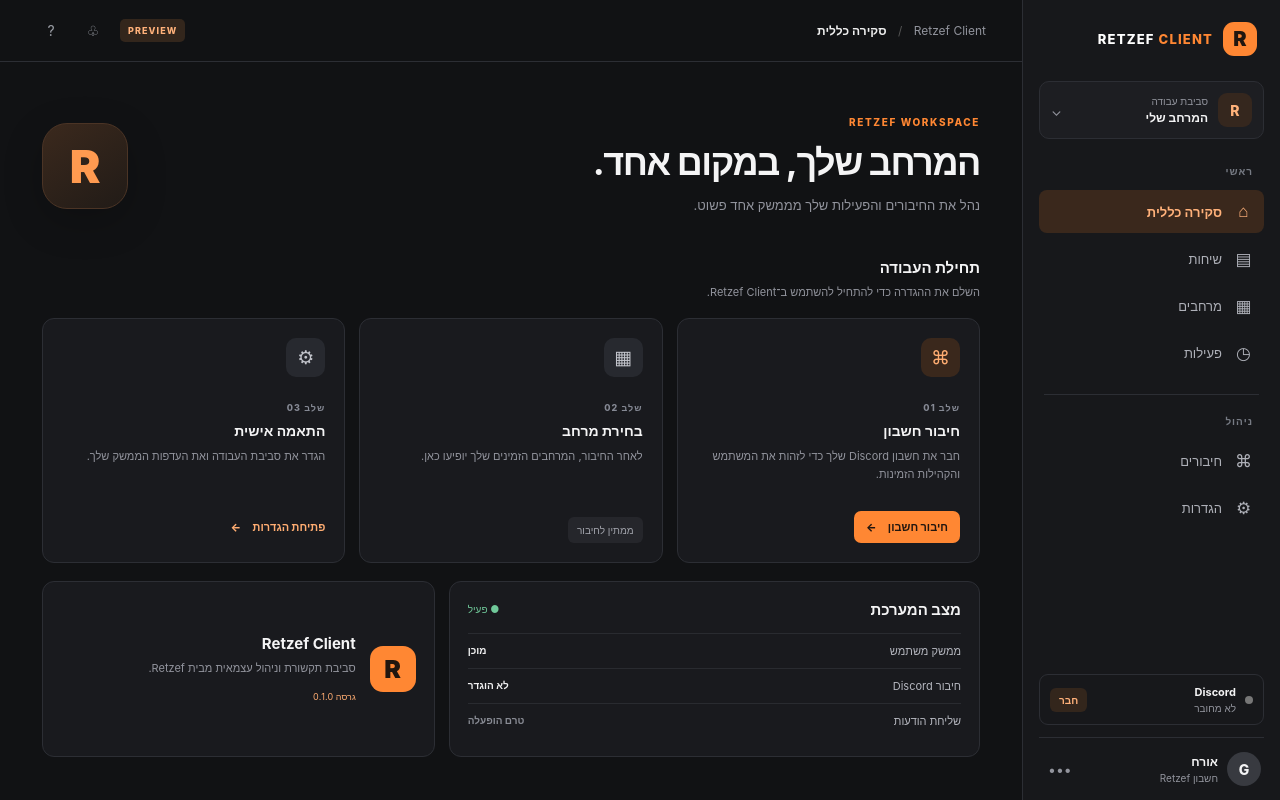
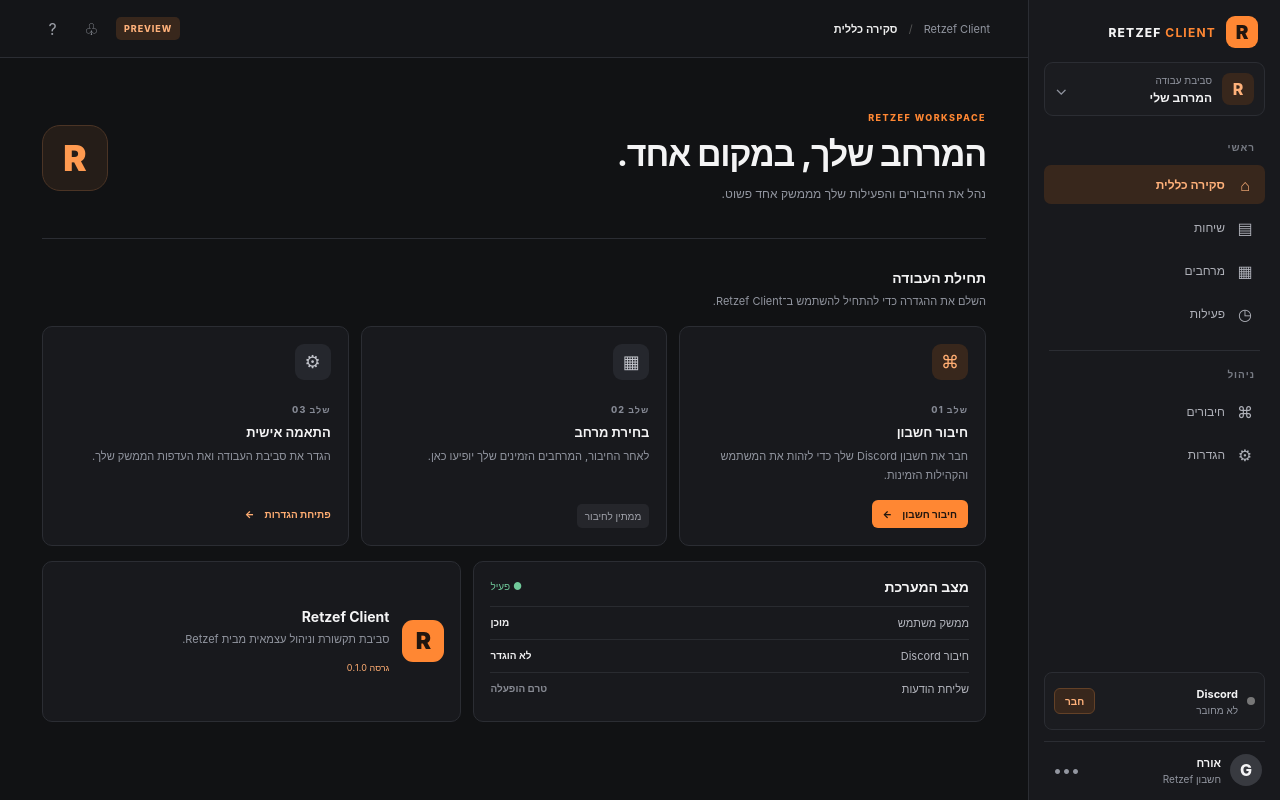
Before and after one commit to jjjbnm/retzef-client, a plain HTML site: page index.html in a window 1280 px wide. Drawn offline with Linux system fonts and the light colour scheme.

Commit message:
Polish Retzef Client spacing and responsive layout

```diff
--- a/styles.css
+++ b/styles.css
@@ -1,15 +1,87 @@
-:root{color-scheme:dark;--bg:#111214;--panel:#191a1e;--panel2:#202126;--line:#2c2e34;--text:#f4f4f5;--muted:#92949d;--orange:#ff8733;--orange-soft:#3a281c}
-*{box-sizing:border-box}body{margin:0;background:var(--bg);color:var(--text);font-family:Inter,Arial,sans-serif;font-size:14px}button{font:inherit;cursor:pointer}.app-shell{min-height:100dvh;display:grid;grid-template-columns:258px minmax(0,1fr)}
-.sidebar{height:100dvh;position:sticky;top:0;background:#17181b;border-left:1px solid var(--line);padding:22px 16px 14px;display:flex;flex-direction:column}
-.brand{display:flex;align-items:center;gap:10px;padding:0 7px 25px;color:#fff;text-decoration:none;font-size:13px;font-weight:800;letter-spacing:.09em}.brand b{color:var(--orange);font-weight:800}.brand-mark{width:34px;height:34px;border-radius:11px;background:var(--orange);color:#21160f;display:grid;place-items:center;font-size:20px;font-weight:900;letter-spacing:0}
-.workspace-switch{display:flex;align-items:center;gap:10px;padding:11px;border:1px solid var(--line);border-radius:10px;background:#1d1e22}.workspace-avatar{width:34px;height:34px;border-radius:9px;background:#35271e;color:#ffb27a;display:grid;place-items:center;font-weight:800}.workspace-switch>span:nth-child(2){flex:1}.workspace-switch small,.workspace-switch strong{display:block}.workspace-switch small{font-size:10px;color:var(--muted);margin-bottom:3px}.workspace-switch strong{font-size:12px}.chevron{color:var(--muted)}
-.navigation{padding-top:26px;display:flex;flex-direction:column;gap:5px}.nav-label{font-size:10px;color:#777b84;font-weight:800;letter-spacing:.1em;padding:0 11px 8px}.nav-item{border:0;background:transparent;color:#aeb0b8;display:flex;align-items:center;gap:12px;text-align:right;width:100%;padding:11px;border-radius:8px;font-size:13px}.nav-item:hover{background:#222328;color:#fff}.nav-item.selected{background:var(--orange-soft);color:#ffb17a;font-weight:700}.nav-icon{width:19px;text-align:center;font-size:17px}.nav-separator{height:1px;background:var(--line);margin:15px 5px}
-.sidebar-bottom{margin-top:auto}.connection-mini{border:1px solid var(--line);border-radius:9px;padding:10px;display:flex;align-items:center;gap:9px;margin-bottom:12px}.connection-dot{width:8px;height:8px;border-radius:50%;background:#777;flex:none}.connection-mini>span:nth-child(2){flex:1}.connection-mini strong,.connection-mini small{display:block}.connection-mini strong{font-size:11px}.connection-mini small{font-size:10px;color:var(--muted);margin-top:3px}.mini-connect{border:0;background:#33261c;color:#ffb17a;padding:6px 9px;border-radius:6px;font-size:10px;font-weight:700}
-.user-card{border-top:1px solid var(--line);padding:14px 3px 0;display:flex;align-items:center;gap:9px}.user-avatar{width:34px;height:34px;border-radius:50%;background:#383a40;display:grid;place-items:center;font-weight:800}.user-meta{flex:1}.user-meta strong,.user-meta small{display:block}.user-meta strong{font-size:12px}.user-meta small{font-size:10px;color:var(--muted);margin-top:3px}.more-button{background:transparent;color:var(--muted);border:0}
-.main-area{min-width:0}.header{height:62px;border-bottom:1px solid var(--line);display:flex;align-items:center;justify-content:space-between;padding:0 36px}.breadcrumb{font-size:12px;color:var(--muted)}.breadcrumb span{padding:0 8px;color:#555}.breadcrumb strong{color:#eee;font-weight:600}.header-actions{display:flex;align-items:center;gap:12px}.environment{font-size:9px;letter-spacing:.12em;color:#ffb17a;background:#33261c;padding:6px 8px;border-radius:5px;font-weight:800}.header-icon{width:30px;height:30px;border:0;background:transparent;color:#9da0a8;border-radius:7px}.header-icon:hover{background:#24252a;color:#fff}
-.page-content{max-width:1120px;margin:0 auto;padding:54px 42px 40px}.welcome-row{display:flex;align-items:center;justify-content:space-between;padding-bottom:42px}.eyebrow{font-size:10px;color:var(--orange);font-weight:800;letter-spacing:.16em;margin-bottom:12px}.welcome-row h1{font-size:clamp(26px,3vw,36px);margin:0 0 10px;letter-spacing:-.04em}.welcome-row p,.section-title p{margin:0;color:var(--muted);line-height:1.7;font-size:13px}.welcome-symbol{width:86px;height:86px;border:1px solid #4b3425;border-radius:25px;background:linear-gradient(145deg,#3b291d,#211b17);display:grid;place-items:center;color:#ff9a50;font-size:46px;font-weight:900;box-shadow:0 12px 40px #0003}
-.section-title{display:flex;align-items:center;justify-content:space-between;margin-bottom:16px}.section-title h2,.panel h2,.about-panel h2{font-size:15px;margin:0 0 6px}.section-title p{font-size:11px}.setup-grid{display:grid;grid-template-columns:repeat(3,minmax(0,1fr));gap:14px}.setup-card{min-height:245px;border:1px solid var(--line);border-radius:12px;background:var(--panel);padding:19px;display:flex;flex-direction:column;align-items:flex-start}.card-icon{width:39px;height:39px;border-radius:10px;display:grid;place-items:center;font-size:19px;margin-bottom:20px}.orange-icon{background:#3a281c;color:#ffad72}.dark-icon{background:#27292f;color:#c2c4cb}.step{font-size:9px;color:#858994;letter-spacing:.12em;font-weight:800}.card-copy h3{font-size:14px;margin:8px 0}.card-copy p{font-size:11px;line-height:1.7;color:var(--muted);margin:0}.card-action,.text-action{margin-top:auto;border:0;background:var(--orange);color:#21160f;padding:9px 12px;border-radius:7px;font-size:11px;font-weight:800}.card-action span,.text-action span{padding-right:9px}.coming{margin-top:auto;color:#a1a3ab;font-size:10px;background:#25262b;padding:7px 9px;border-radius:6px}.text-action{background:transparent;color:#ffad72;padding-right:0}
-.bottom-grid{display:grid;grid-template-columns:1.15fr .85fr;gap:14px;margin-top:18px}.panel{background:var(--panel);border:1px solid var(--line);border-radius:12px;padding:18px}.panel-heading{display:flex;align-items:center;justify-content:space-between;margin-bottom:14px}.panel-heading h2{margin:0}.live-dot{font-size:10px;color:#70c99a}.system-row{display:flex;justify-content:space-between;padding:10px 0;border-top:1px solid #292b30;color:#b6b8c0;font-size:11px}.system-row strong{color:#f0f0f1;font-size:10px}.system-row .muted{color:#888b94}.about-panel{display:flex;align-items:center;gap:14px}.about-mark{width:46px;height:46px;flex:none;border-radius:13px;background:var(--orange);color:#21160f;display:grid;place-items:center;font-size:25px;font-weight:900}.about-panel h2{margin-bottom:7px}.about-panel p{font-size:11px;color:var(--muted);line-height:1.6;margin:0 0 8px}.version{font-size:9px;color:#ffad72}
-#toast{position:fixed;bottom:20px;left:50%;transform:translateX(-50%);background:#25262b;border:1px solid #45474e;padding:10px 15px;border-radius:8px;opacity:0;pointer-events:none;transition:.2s}#toast.show{opacity:1}
-@media(max-width:900px){.app-shell{grid-template-columns:220px minmax(0,1fr)}.page-content{padding:38px 25px}.setup-grid{grid-template-columns:1fr 1fr}.setup-card:last-child{grid-column:span 2;min-height:190px}}
-@media(max-width:620px){.app-shell{grid-template-columns:1fr}.sidebar{height:auto;position:relative;padding:12px 14px 10px;border-left:0;border-bottom:1px solid var(--line)}.brand{padding:0 3px 12px}.workspace-switch{display:none}.navigation{padding-top:0;display:grid;grid-template-columns:repeat(3,minmax(0,1fr));gap:4px}.nav-label,.nav-separator,.nav-item[data-view="activity"],.nav-item[data-view="connections"]{display:none}.nav-item{justify-content:center;gap:6px;padding:9px 4px;font-size:11px}.nav-icon{width:auto}.sidebar-bottom{margin-top:10px}.connection-mini{margin-bottom:8px;padding:7px 9px}.user-card{display:none}.header{height:52px;padding:0 16px}.page-content{padding:30px 17px}.welcome-row{padding-bottom:30px}.welcome-symbol{width:58px;height:58px;border-radius:17px;font-size:31px}.welcome-row h1{font-size:25px}.welcome-row p{font-size:11px}.setup-grid{grid-template-columns:1fr}.setup-card,.setup-card:last-child{grid-column:auto;min-height:205px}.bottom-grid{grid-template-columns:1fr}.about-panel{min-height:110px}}
+:root{color-scheme:dark;--bg:#111214;--surface:#18191d;--surface-raised:#1e2025;--surface-hover:#25272d;--border:#2b2d33;--text:#f4f4f5;--muted:#9296a0;--orange:#ff8733;--orange-bg:#38271c}
+*{box-sizing:border-box}
+html,body{margin:0;min-height:100%;background:var(--bg);color:var(--text);font-family:Inter,Arial,sans-serif}
+button{font:inherit;cursor:pointer}
+.app-shell{min-height:100dvh;display:grid;grid-template-columns:252px minmax(0,1fr)}
+.sidebar{height:100dvh;position:sticky;top:0;background:var(--surface);border-left:1px solid var(--border);padding:20px 15px 14px;display:flex;flex-direction:column}
+.brand{height:42px;display:flex;align-items:center;gap:10px;padding:0 7px 18px;color:var(--text);text-decoration:none;font-size:12px;font-weight:800;letter-spacing:.1em}
+.brand b{color:var(--orange)}
+.brand-mark{width:32px;height:32px;border-radius:9px;background:var(--orange);color:#21160f;display:grid;place-items:center;font-size:19px;font-weight:900;letter-spacing:0}
+.workspace-switch{display:flex;align-items:center;gap:10px;padding:10px;border:1px solid var(--border);border-radius:9px;background:#1b1c20}
+.workspace-avatar{width:32px;height:32px;border-radius:8px;background:var(--orange-bg);color:#ffb17a;display:grid;place-items:center;font-weight:800}
+.workspace-switch>span:nth-child(2){flex:1;min-width:0}
+.workspace-switch small,.workspace-switch strong{display:block}
+.workspace-switch small{font-size:10px;color:var(--muted);margin-bottom:4px}
+.workspace-switch strong{font-size:12px}
+.chevron{color:var(--muted)}
+.navigation{padding-top:25px;display:flex;flex-direction:column;gap:4px}
+.nav-label{font-size:10px;color:#777b84;font-weight:800;letter-spacing:.1em;padding:0 10px 8px}
+.nav-item{height:39px;border:0;background:transparent;color:#aeb0b8;display:flex;align-items:center;gap:11px;text-align:right;width:100%;padding:0 11px;border-radius:7px;font-size:12px}
+.nav-item:hover{background:var(--surface-hover);color:#fff}
+.nav-item.selected{background:var(--orange-bg);color:#ffb17a;font-weight:700}
+.nav-icon{width:18px;text-align:center;font-size:16px}
+.nav-separator{height:1px;background:var(--border);margin:13px 5px}
+.sidebar-bottom{margin-top:auto}
+.connection-mini{min-height:58px;border:1px solid var(--border);border-radius:8px;padding:9px;display:flex;align-items:center;gap:9px;margin-bottom:11px;background:#1b1c20}
+.connection-dot{width:8px;height:8px;border-radius:50%;background:#777;flex:none}
+.connection-mini>span:nth-child(2){flex:1;min-width:0}
+.connection-mini strong,.connection-mini small{display:block}
+.connection-mini strong{font-size:11px}
+.connection-mini small{font-size:10px;color:var(--muted);margin-top:3px}
+.mini-connect{border:1px solid #634127;background:var(--orange-bg);color:#ffb17a;padding:6px 10px;border-radius:6px;font-size:10px;font-weight:700}
+.user-card{border-top:1px solid var(--border);padding:12px 3px 0;display:flex;align-items:center;gap:9px}
+.user-avatar{width:32px;height:32px;border-radius:50%;background:#383a40;display:grid;place-items:center;font-weight:800}
+.user-meta{flex:1;min-width:0}
+.user-meta strong,.user-meta small{display:block}
+.user-meta strong{font-size:11px}
+.user-meta small{font-size:10px;color:var(--muted);margin-top:3px}
+.more-button{background:transparent;color:var(--muted);border:0}
+.main-area{min-width:0}
+.header{height:58px;border-bottom:1px solid var(--border);display:flex;align-items:center;justify-content:space-between;padding:0 clamp(18px,3vw,38px);background:#141518}
+.breadcrumb{font-size:11px;color:var(--muted)}
+.breadcrumb span{padding:0 8px;color:#555}
+.breadcrumb strong{color:#eee;font-weight:600}
+.header-actions{display:flex;align-items:center;gap:10px}
+.environment{font-size:9px;letter-spacing:.1em;color:#ffb17a;background:var(--orange-bg);padding:6px 8px;border-radius:5px;font-weight:800}
+.header-icon{width:29px;height:29px;border:0;background:transparent;color:#9da0a8;border-radius:6px}
+.header-icon:hover{background:var(--surface-hover);color:#fff}
+.page-content{width:min(100%,1040px);margin:0 auto;padding:clamp(28px,5vw,54px) clamp(17px,4vw,42px) 38px}
+.welcome-row{display:flex;align-items:center;justify-content:space-between;gap:20px;padding-bottom:34px;border-bottom:1px solid var(--border)}
+.eyebrow{font-size:9px;color:var(--orange);font-weight:800;letter-spacing:.16em;margin-bottom:11px}
+.welcome-row h1{font-size:clamp(24px,3vw,34px);margin:0 0 9px;letter-spacing:-.035em;line-height:1.2}
+.welcome-row p,.section-title p{margin:0;color:var(--muted);line-height:1.7;font-size:12px}
+.welcome-symbol{width:66px;height:66px;flex:none;border:1px solid #4b3425;border-radius:18px;background:#251d18;display:grid;place-items:center;color:#ff9a50;font-size:35px;font-weight:900}
+.section-title{display:flex;align-items:end;justify-content:space-between;margin:30px 0 15px}
+.section-title h2,.panel h2,.about-panel h2{font-size:14px;margin:0 0 6px}
+.section-title p{font-size:11px}
+.setup-grid{display:grid;grid-template-columns:repeat(3,minmax(0,1fr));gap:12px}
+.setup-card{min-height:220px;border:1px solid var(--border);border-radius:10px;background:var(--surface);padding:17px;display:flex;flex-direction:column;align-items:flex-start;transition:border-color .18s,transform .18s}
+.setup-card:hover{border-color:#55402f;transform:translateY(-2px)}
+.card-icon{width:36px;height:36px;border-radius:9px;display:grid;place-items:center;font-size:18px;margin-bottom:17px}
+.orange-icon{background:var(--orange-bg);color:#ffad72}
+.dark-icon{background:#25272d;color:#c2c4cb}
+.step{font-size:9px;color:#858994;letter-spacing:.12em;font-weight:800}
+.card-copy h3{font-size:13px;margin:7px 0}
+.card-copy p{font-size:11px;line-height:1.7;color:var(--muted);margin:0}
+.card-action,.text-action{margin-top:auto;border:0;background:var(--orange);color:#21160f;padding:8px 11px;border-radius:6px;font-size:10px;font-weight:800}
+.card-action span,.text-action span{padding-right:8px}
+.coming{margin-top:auto;color:#a1a3ab;font-size:10px;background:#25262b;padding:6px 8px;border-radius:5px}
+.text-action{background:transparent;color:#ffad72;padding-right:0}
+.bottom-grid{display:grid;grid-template-columns:1.1fr .9fr;gap:12px;margin-top:15px}
+.panel{background:var(--surface);border:1px solid var(--border);border-radius:10px;padding:16px}
+.panel-heading{display:flex;align-items:center;justify-content:space-between;margin-bottom:11px}
+.panel-heading h2{margin:0}
+.live-dot{font-size:10px;color:#70c99a}
+.system-row{display:flex;justify-content:space-between;gap:12px;padding:9px 0;border-top:1px solid #292b30;color:#b6b8c0;font-size:11px}
+.system-row strong{color:#f0f0f1;font-size:10px}
+.system-row .muted{color:#888b94}
+.about-panel{display:flex;align-items:center;gap:13px}
+.about-mark{width:42px;height:42px;flex:none;border-radius:11px;background:var(--orange);color:#21160f;display:grid;place-items:center;font-size:23px;font-weight:900}
+.about-panel h2{margin-bottom:6px}
+.about-panel p{font-size:11px;color:var(--muted);line-height:1.6;margin:0 0 7px}
+.version{font-size:9px;color:#ffad72}
+#toast{position:fixed;bottom:20px;left:50%;transform:translateX(-50%);background:#25262b;border:1px solid #45474e;padding:10px 15px;border-radius:8px;opacity:0;pointer-events:none;transition:.2s}
+#toast.show{opacity:1}
+@media(max-width:920px){.app-shell{grid-template-columns:220px minmax(0,1fr)}.setup-grid{grid-template-columns:1fr 1fr}.setup-card:last-child{grid-column:span 2;min-height:185px}}
+@media(max-width:620px){.app-shell{grid-template-columns:1fr}.sidebar{height:auto;position:relative;padding:10px 12px;border-left:0;border-bottom:1px solid var(--border)}.brand{height:36px;padding:0 3px 9px}.workspace-switch{display:none}.navigation{padding-top:8px;display:grid;grid-template-columns:repeat(3,minmax(0,1fr));gap:4px}.nav-label,.nav-separator,.nav-item[data-view="activity"],.nav-item[data-view="connections"]{display:none}.nav-item{height:36px;justify-content:center;gap:6px;padding:0 4px;font-size:10px}.nav-icon{width:auto}.sidebar-bottom{margin-top:9px}.connection-mini{min-height:45px;margin-bottom:0;padding:6px 8px}.user-card{display:none}.header{height:48px;padding:0 14px}.page-content{padding:25px 15px 28px}.welcome-row{padding-bottom:24px}.welcome-symbol{width:49px;height:49px;border-radius:14px;font-size:27px}.welcome-row h1{font-size:23px}.welcome-row p{font-size:11px}.section-title{margin:23px 0 12px}.setup-grid{grid-template-columns:1fr;gap:9px}.setup-card,.setup-card:last-child{grid-column:auto;min-height:166px;padding:14px}.card-icon{margin-bottom:12px}.bottom-grid{grid-template-columns:1fr;gap:9px}.panel{padding:14px}}
+@media(min-width:621px) and (max-width:760px){.bottom-grid{grid-template-columns:1fr}.page-content{padding-left:22px;padding-right:22px}}
```
